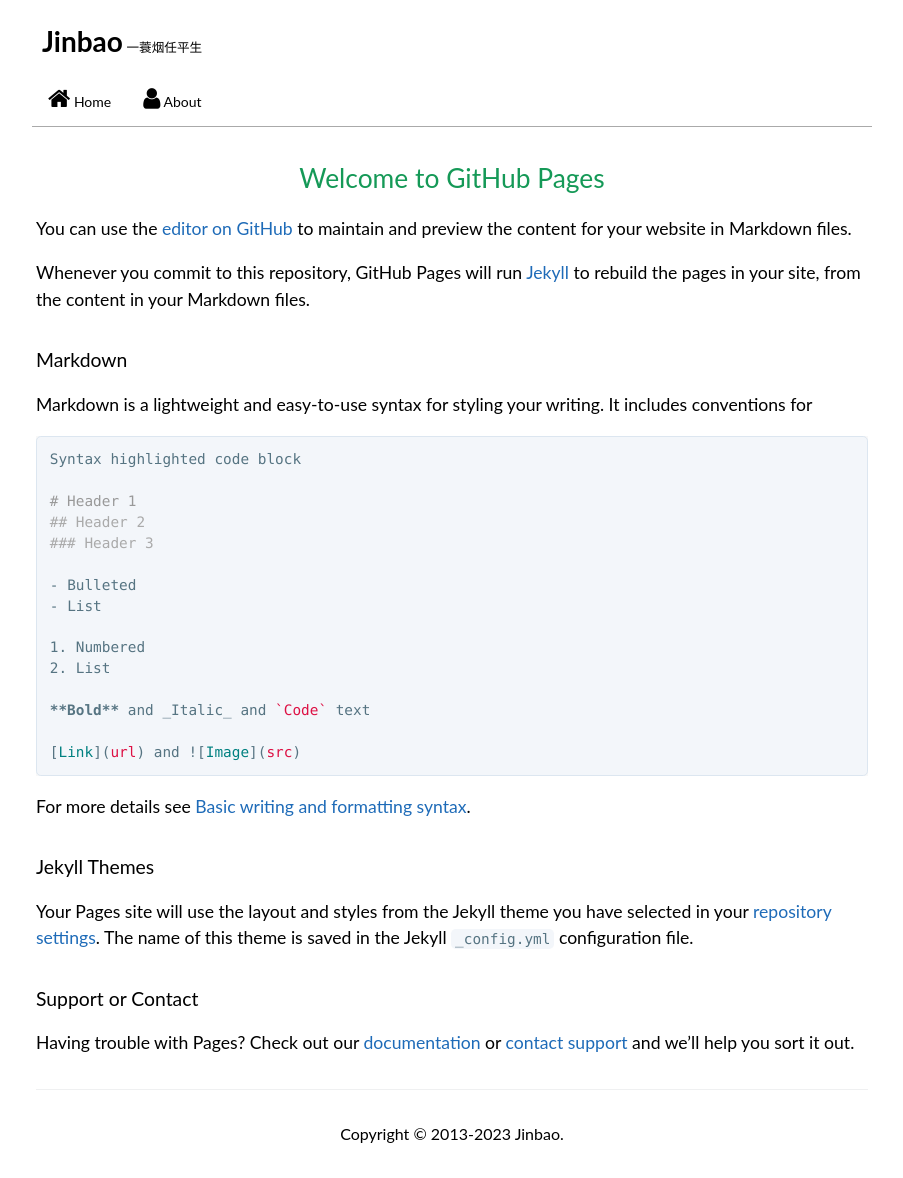
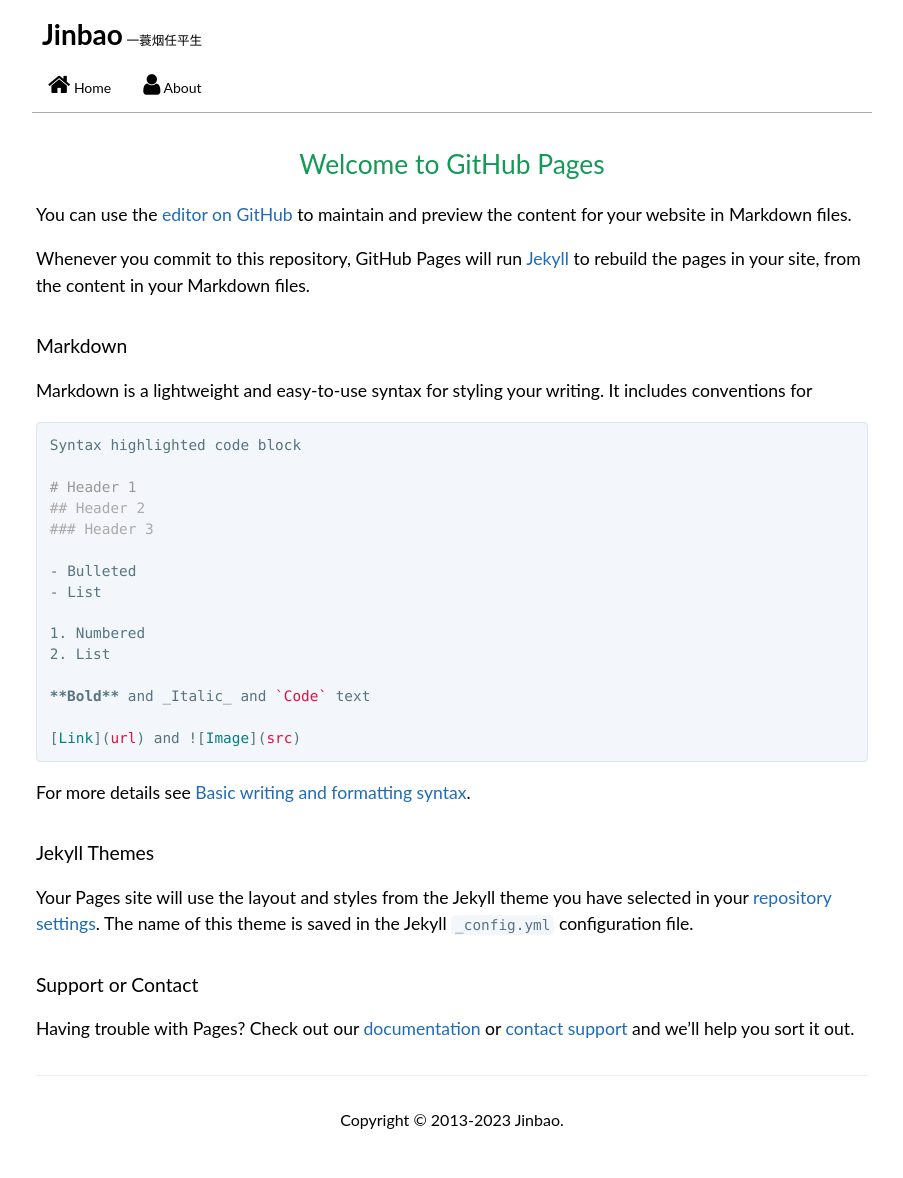
Before and after one commit to JinbaoWeb/jinbaoweb.github.io, a Jekyll site: the page built from index.md, in a window 1280 px wide. Shown: the whole page, without its empty margins (188-1091 px from the left). Built offline with Jekyll 4.4.1, drawn with Linux system fonts in a browser that asks for light colours; our own code applies the rules of GitHub Pages for plain Markdown files.

Commit message:
Update header.css

```diff
--- a/assets/css/header.css
+++ b/assets/css/header.css
@@ -10,7 +10,7 @@
 .header-info {
   display: block;
   position: relative;
-  margin: 10px;
+  margin: 3px 10px;
 }
 
 .header-info-name {
```
